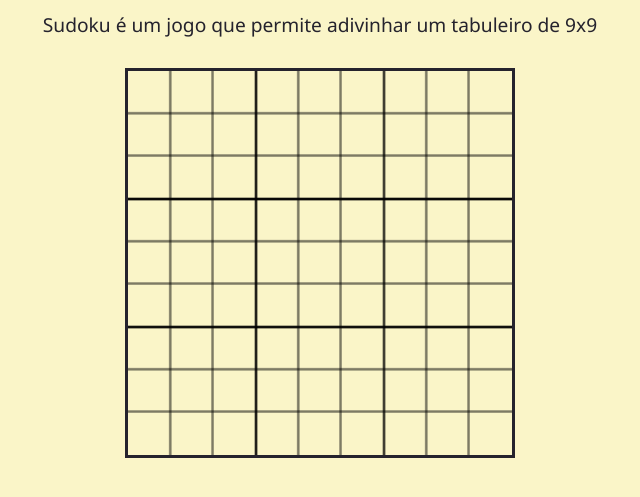
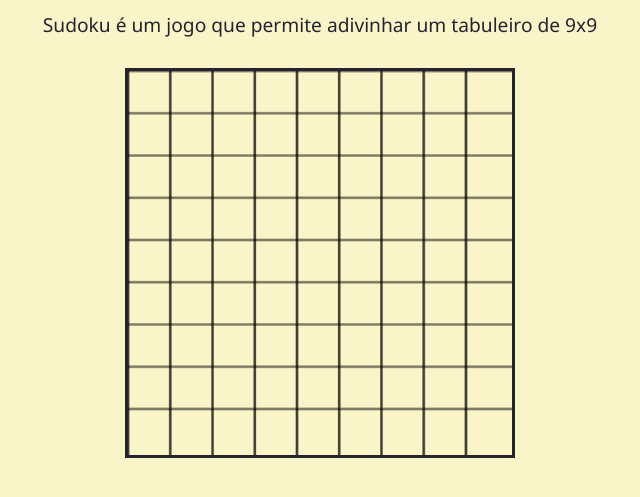
Before and after one commit to emilly-lima/web-game, a plain HTML site: page index.html in a window 1280 px wide. Shown: the part 103-600 px from the top of the page, without its empty margins (352-992 px from the left). Drawn offline with Linux system fonts and the light colour scheme; a web font is replaced by a local one.

Commit message:
add interatividade e hover

```diff
--- a/index.html
+++ b/index.html
@@ -29,7 +29,7 @@
 
 -->
 
-    <main id="secao2" class="grid-container">
+    <main id="secao2">
         <!-- Aqui vai o tabuleiro -->
         <canvas id="myCanvas" width="300" height="300" style="border:3px solid #25232d;">
             Your browser does not support the HTML canvas tag.</canvas>
--- a/script.js
+++ b/script.js
@@ -1,109 +1,63 @@
+const canvas = document.getElementById('myCanvas');
+const ctx = canvas.getContext('2d');
+let selectedCell = null;
+let hoveredCell = null;
+
+function draw() {
+ // Desenha o tabuleiro de Sudoku
+ ctx.clearRect(0, 0, canvas.width, canvas.height);
+ for (let i = 0; i < 9; i++) {
+     ctx.beginPath();
+     ctx.moveTo(i * 33, 0);
+     ctx.lineTo(i * 33, 300);
+     ctx.stroke();
+     ctx.moveTo(0, i * 33);
+     ctx.lineTo(300, i * 33);
+     ctx.stroke();
+     ctx.closePath();
+ }
+}
+
+function drawHover() {
+    if (hoveredCell) {
+        const { row, col } = hoveredCell;
+        ctx.fillStyle = 'rgba(0, 0, 255, 0.3)'; // Cor de fundo com transparência
+        ctx.fillRect(col * 33, row * 33, 33, 33);
+    }
+}
+
+function getCellCoordinates(x, y) {
+    return {
+        row: Math.floor(y / 33),
+        col: Math.floor(x / 33)
+    };
+}
+
+canvas.addEventListener('click', (event) => {
+    const rect = canvas.getBoundingClientRect();
+    const x = event.clientX - rect.left;
+    const y = event.clientY - rect.top;
+    selectedCell = getCellCoordinates(x, y);
+});
+
+canvas.addEventListener('mousemove', (event) => {
+    const rect = canvas.getBoundingClientRect();
+    const x = event.clientX - rect.left;
+    const y = event.clientY - rect.top;
+    hoveredCell = getCellCoordinates(x, y);
+    draw();
+    drawHover();
+});
+
+document.addEventListener('keydown', (event) => {
+    if (selectedCell && event.key >= '1' && event.key <= '9') {
+        const { row, col } = selectedCell;
+        ctx.font = '20px Arial';
+        ctx.clearRect(col * 33 + 1, row * 33 + 1, 31, 31); // Limpa a célula antes de desenhar o número
+        ctx.fillText(event.key, col * 33 + 10, row * 33 + 23);
+        selectedCell = null; // Reseta a célula selecionada após a inserção do número
+    }
+});
 
 
-
-//Tabuleiro - Canvas
-
-function draw() {
-    const c = document.getElementById("myCanvas");
-        const ctx = c.getContext("2d");
-
-        //Linhas Principais - Horizontal
-        ctx.moveTo(0, 100);
-        ctx.lineTo(300, 100);
-        ctx.stroke();
-
-        ctx.moveTo(0, 200);
-        ctx.lineTo(300, 200);
-        ctx.stroke();
-
-        //Linhas Principais - Vertical
-        ctx.moveTo(100, 0);
-        ctx.lineTo(100, 300);
-        ctx.stroke();
-
-        ctx.moveTo(200, 0);
-        ctx.lineTo(200, 300);
-        ctx.stroke();
-
-        ctx.moveTo(33, 0);
-        ctx.lineTo(33, 300);
-        ctx.stroke();
-
-        //vertical1
-        ctx.beginPath();
-        ctx.moveTo(66, 0);
-        ctx.lineTo(66, 300);
-        ctx.stroke();
-        ctx.closePath();
-
-        //vertical2
-        ctx.beginPath();
-        ctx.moveTo(133, 0);
-        ctx.lineTo(133, 300);
-        ctx.stroke();
-        ctx.closePath();
-
-        //vertical3
-        ctx.beginPath();
-        ctx.moveTo(166, 0);
-        ctx.lineTo(166, 300);
-        ctx.stroke();
-        ctx.closePath();
-
-        //vertical4
-        ctx.beginPath();
-        ctx.moveTo(233, 0);
-        ctx.lineTo(233, 300);
-        ctx.stroke();
-        ctx.closePath();
-
-        //vertical5
-        ctx.beginPath();
-        ctx.moveTo(266, 0);
-        ctx.lineTo(266, 300);
-        ctx.stroke();
-        ctx.closePath();
-
-        //vertical6
-        ctx.beginPath();
-        ctx.moveTo(0, 33);
-        ctx.lineTo(300, 33);
-        ctx.stroke();
-        ctx.closePath();
-
-        //horizontal1
-        ctx.beginPath();
-        ctx.moveTo(0, 66);
-        ctx.lineTo(300, 66);
-        ctx.stroke();
-        ctx.closePath();
-
-        //horizontal2
-        ctx.beginPath();
-        ctx.moveTo(0, 133);
-        ctx.lineTo(300, 133);
-        ctx.stroke();
-        ctx.closePath();
-
-        //horizontal3
-        ctx.beginPath();
-        ctx.moveTo(0, 166);
-        ctx.lineTo(300, 166);
-        ctx.stroke();
-        ctx.closePath();
-
-        //horizontal4
-        ctx.beginPath();
-        ctx.moveTo(0, 233);
-        ctx.lineTo(300, 233);
-        ctx.stroke();
-        ctx.closePath();
-
-        //horizontal5
-        ctx.beginPath();
-        ctx.moveTo(0, 266);
-        ctx.lineTo(300, 266);
-        ctx.stroke();
-        ctx.closePath();
-}
 draw();
```
